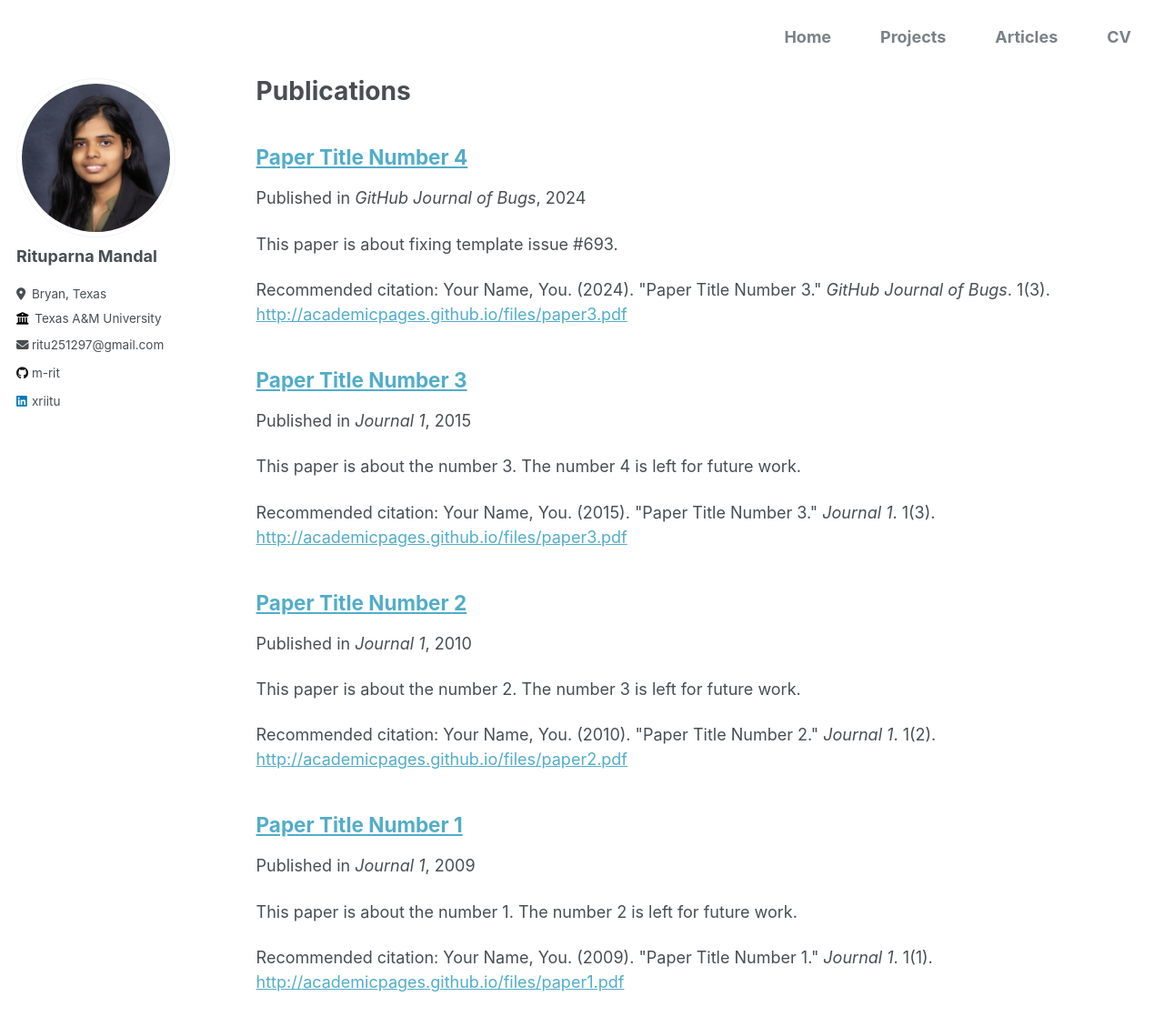
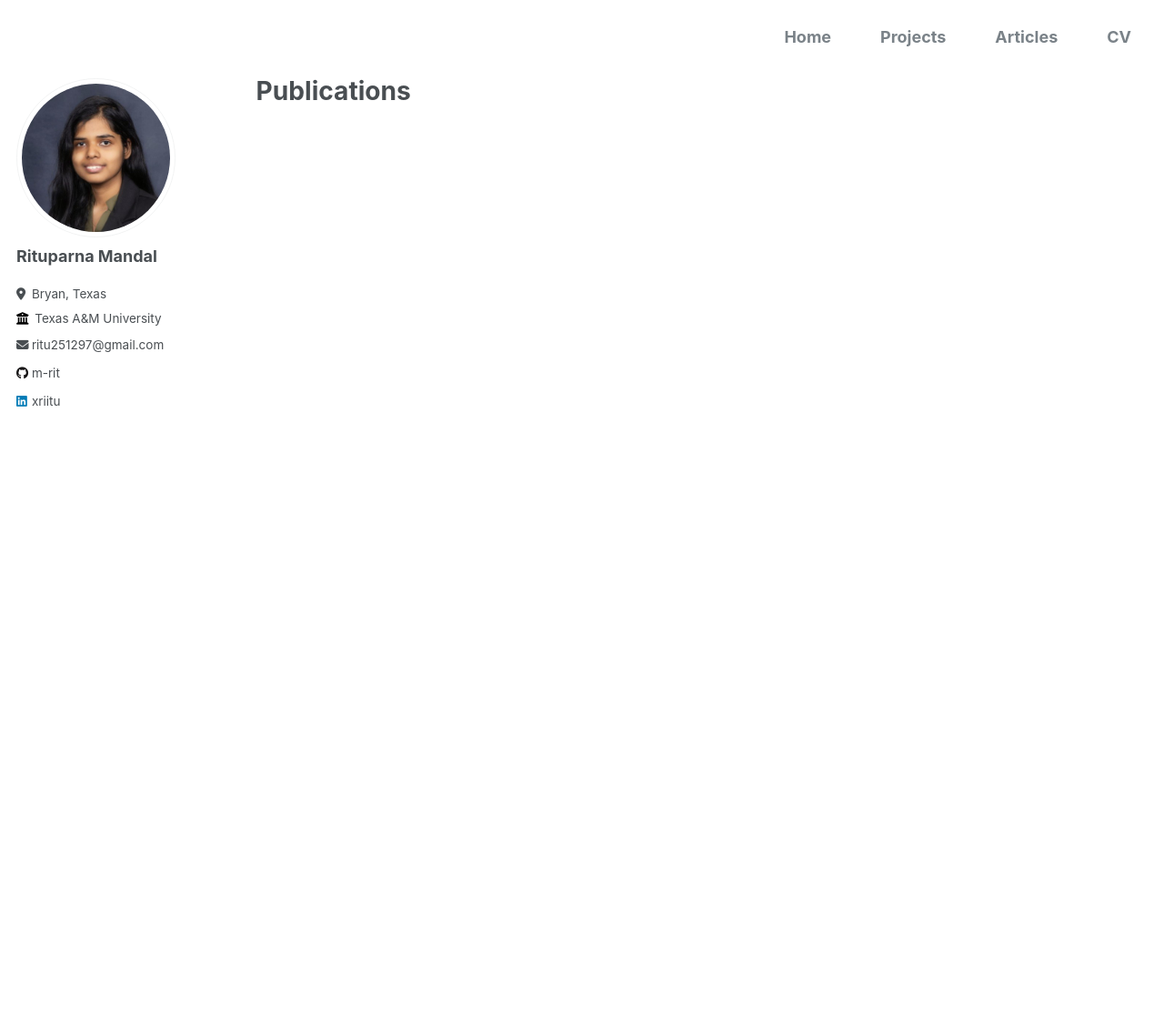
Before and after one commit to m-rit/m-rit.github.io, a Jekyll site: the page built from _pages/publications.md, in a window 1280 px wide and 1315 px high. Shown: the top 1129 px of the window at 91% size. Built offline with Jekyll 4.4.1, drawn with Linux system fonts in a browser that asks for light colours.

```diff
--- a/_publications/2009-10-01-paper-title-number-1.md
+++ /dev/null
@@ -1,12 +0,0 @@
----
-title: "Paper Title Number 1"
-collection: publications
-permalink: /publication/2009-10-01-paper-title-number-1
-excerpt: 'This paper is about the number 1. The number 2 is left for future work.'
-date: 2009-10-01
-venue: 'Journal 1'
-paperurl: 'http://academicpages.github.io/files/paper1.pdf'
-citation: 'Your Name, You. (2009). &quot;Paper Title Number 1.&quot; <i>Journal 1</i>. 1(1).'
----
-
-The contents above will be part of a list of publications, if the user clicks the link for the publication than the contents of section will be rendered as a full page, allowing you to provide more information about the paper for the reader. When publications are displayed as a single page, the contents of the above "citation" field will automatically be included below this section in a smaller font.
--- a/_publications/2010-10-01-paper-title-number-2.md
+++ /dev/null
@@ -1,12 +0,0 @@
----
-title: "Paper Title Number 2"
-collection: publications
-permalink: /publication/2010-10-01-paper-title-number-2
-excerpt: 'This paper is about the number 2. The number 3 is left for future work.'
-date: 2010-10-01
-venue: 'Journal 1'
-paperurl: 'http://academicpages.github.io/files/paper2.pdf'
-citation: 'Your Name, You. (2010). &quot;Paper Title Number 2.&quot; <i>Journal 1</i>. 1(2).'
----
-
-The contents above will be part of a list of publications, if the user clicks the link for the publication than the contents of section will be rendered as a full page, allowing you to provide more information about the paper for the reader. When publications are displayed as a single page, the contents of the above "citation" field will automatically be included below this section in a smaller font.
--- a/_publications/2015-10-01-paper-title-number-3.md
+++ /dev/null
@@ -1,12 +0,0 @@
----
-title: "Paper Title Number 3"
-collection: publications
-permalink: /publication/2015-10-01-paper-title-number-3
-excerpt: 'This paper is about the number 3. The number 4 is left for future work.'
-date: 2015-10-01
-venue: 'Journal 1'
-paperurl: 'http://academicpages.github.io/files/paper3.pdf'
-citation: 'Your Name, You. (2015). &quot;Paper Title Number 3.&quot; <i>Journal 1</i>. 1(3).'
----
-
-The contents above will be part of a list of publications, if the user clicks the link for the publication than the contents of section will be rendered as a full page, allowing you to provide more information about the paper for the reader. When publications are displayed as a single page, the contents of the above "citation" field will automatically be included below this section in a smaller font.
--- a/_publications/2024-02-17-paper-title-number-4.md
+++ /dev/null
@@ -1,12 +0,0 @@
----
-title: "Paper Title Number 4"
-collection: publications
-permalink: /publication/2024-02-17-paper-title-number-4
-excerpt: 'This paper is about fixing template issue #693.'
-date: 2024-02-17
-venue: 'GitHub Journal of Bugs'
-paperurl: 'http://academicpages.github.io/files/paper3.pdf'
-citation: 'Your Name, You. (2024). &quot;Paper Title Number 3.&quot; <i>GitHub Journal of Bugs</i>. 1(3).'
----
-
-The contents above will be part of a list of publications, if the user clicks the link for the publication than the contents of section will be rendered as a full page, allowing you to provide more information about the paper for the reader. When publications are displayed as a single page, the contents of the above "citation" field will automatically be included below this section in a smaller font.
```
Also changed, not shown: _posts/2020-08-14-blog-post-1.md (+1 -3 lines).
